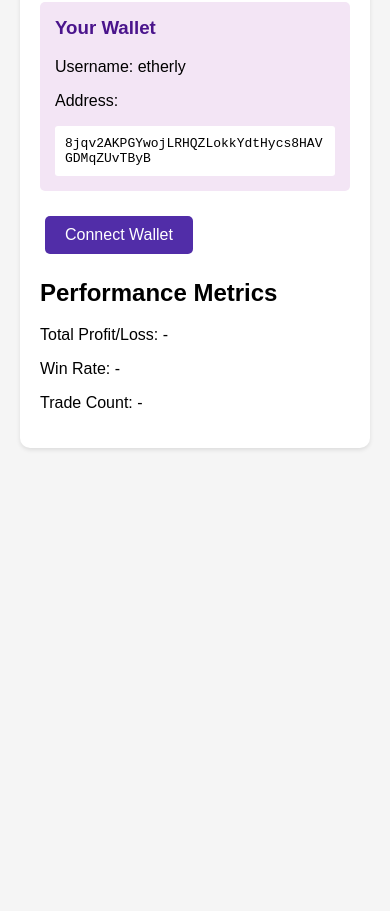
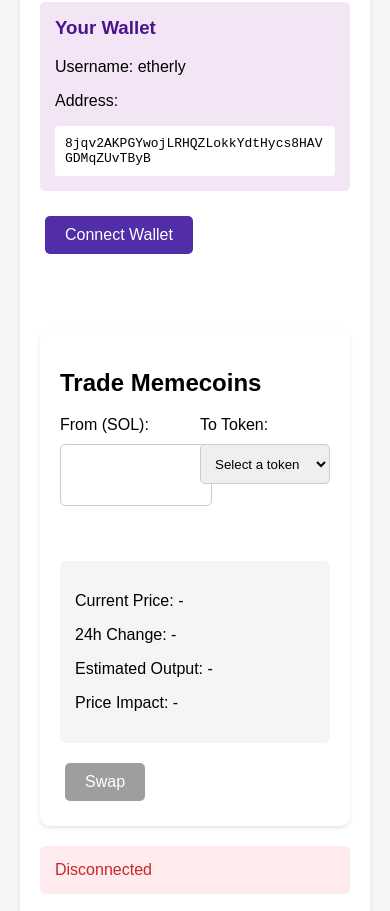
Before and after one commit to Etherlyweiner/CryptoBot, a website: page static/trading.html in a window 390 px wide. Shown: the part 155-1066 px from the top of the page. Before the commit the page ends 844 px from the top, so only its background shows below. Drawn offline with Linux system fonts and the light colour scheme.

Commit message:
fix: Improve accessibility and cross-browser compatibility
- Add proper meta tags and lang attribute to redirect.html
- Fix CSS compatibility issues and add vendor prefixes
- Remove inline styles from trading.html
- Add proper ARIA attributes for better accessibility
- Improve form and message handling
- Better responsive design and high contrast support

```diff
--- a/static/styles.css
+++ b/static/styles.css
@@ -1,398 +1,223 @@
-/* CSS Custom Properties */
+/* Global styles */
 :root {
     --primary-color: #4CAF50;
-    --danger-color: #f44336;
-    --background-color: #1a1a1a;
-    --text-color: #ffffff;
-    --border-color: #333333;
+    --secondary-color: #2196F3;
+    --error-color: #f44336;
     --success-color: #4CAF50;
-    --error-color: #f44336;
-    --card-background: white;
-    --border-radius: 8px;
-    --spacing: 20px;
-    --focus-outline: 3px solid #2196F3;
-    --bg-secondary: #f0f0f0;
-    --bg-input: #fff;
-    --text-primary: #333;
-    --bg-panel: #fff;
+    --warning-color: #ff9800;
+    --text-color: #333;
+    --background-color: #f5f5f5;
+    --panel-background: #ffffff;
+    --border-color: #ddd;
 }
 
-/* Reset and base styles */
+/* Base styles */
 * {
-    -webkit-box-sizing: border-box;
-    -moz-box-sizing: border-box;
     box-sizing: border-box;
     margin: 0;
     padding: 0;
 }
 
-/* Cross-browser compatibility */
-* {
-    -webkit-box-sizing: border-box;
-    box-sizing: border-box;
-    -moz-tab-size: 4;
-    tab-size: 4;
-}
-
-/* Base text adjustments */
 html {
+    font-size: 16px;
     -webkit-text-size-adjust: 100%;
-    text-size-adjust: 100%;
-    font-size: 16px;
-    line-height: 1.5;
-}
-
-/* Base styles */
-html {
-    /* Modern approach for text sizing */
-    font-size: 16px;
-    line-height: 1.5;
-
-    /* Use viewport units for responsive font sizing */
-    font-size: clamp(14px, calc(14px + 0.390625vw), 18px);
-
-    /* Tab size consistency */
-    -moz-tab-size: 4;
-    -o-tab-size: 4;
-    tab-size: 4;
-
-    -webkit-text-size-adjust: 100%;
-    -moz-text-size-adjust: 100%;
     text-size-adjust: 100%;
 }
 
-/* Ensure proper text sizing on different devices */
-@media screen and (max-width: 768px) {
-    html {
-        /* Responsive font size with clamp for better control */
-        font-size: clamp(13px, calc(13px + 0.390625vw), 16px);
-    }
+body {
+    font-family: -apple-system, BlinkMacSystemFont, "Segoe UI", Roboto, "Helvetica Neue", Arial, sans-serif;
+    line-height: 1.6;
+    color: var(--text-color);
+    background-color: var(--background-color);
+    margin: 0;
+    padding: 20px;
+    -webkit-font-smoothing: antialiased;
+    -moz-osx-font-smoothing: grayscale;
 }
 
-/* Prevent text size adjustment on orientation change */
-@media screen and (orientation: landscape) {
-    html {
-        text-size-adjust: 100%;
-    }
-}
-
-@media screen and (min-width: 1920px) {
-    html {
-        /* Cap the maximum font size */
-        font-size: 18px;
-    }
-}
-
-body {
-    font-family: Arial, sans-serif;
-    line-height: 1.5;
-    color: var(--text-color);
-    background-color: var(--background-color);
-    padding: var(--spacing);
-    min-height: 100vh;
-    -webkit-font-smoothing: antialiased;
-    -moz-osx-font-smoothing: grayscale;
-    text-rendering: optimizeLegibility;
-}
-
-/* Accessibility improvements */
-:focus {
-    outline: var(--focus-outline);
-    outline-offset: 2px;
-}
-
-:focus:not(:focus-visible) {
-    outline: none;
-}
-
-/* Skip to main content link */
-.skip-link {
-    position: absolute;
-    top: -40px;
-    left: 0;
-    background: var(--primary-color);
-    color: white;
-    padding: 8px;
-    z-index: 100;
-    -webkit-transition: top 0.2s;
-    -moz-transition: top 0.2s;
-    transition: top 0.2s;
-}
-
-.skip-link:focus {
-    top: 0;
-}
-
-/* Container */
-.container {
-    max-width: 1200px;
-    margin: 0 auto;
-    background-color: var(--card-background);
-    padding: var(--spacing);
-    border-radius: var(--border-radius);
-    -webkit-box-shadow: 0 2px 4px rgba(0,0,0,0.1);
-    box-shadow: 0 2px 4px rgba(0,0,0,0.1);
-}
-
-/* Header styles */
-header {
-    display: flex;
-    justify-content: space-between;
-    align-items: center;
-    margin-bottom: 20px;
-}
-
-h1 {
-    margin: 0;
-    font-size: 24px;
-}
-
-/* Button styles */
-button {
-    padding: 10px 20px;
-    border: none;
-    border-radius: 4px;
-    cursor: pointer;
-    font-size: 14px;
-    transition: background-color 0.3s;
-}
-
-button.primary-button {
-    background-color: var(--primary-color);
-    color: white;
-}
-
-button.danger-button {
-    background-color: var(--danger-color);
-    color: white;
-}
-
-button:disabled {
-    opacity: 0.5;
-    cursor: not-allowed;
-}
-
-/* Panel styles */
-.panel {
-    background-color: #242424;
+/* Trading panel */
+.trading-panel {
+    background: var(--panel-background);
     border-radius: 8px;
+    box-shadow: 0 2px 4px rgba(0, 0, 0, 0.1);
     padding: 20px;
     margin-bottom: 20px;
-    display: none;
-    opacity: 0;
-    -webkit-transform: translateY(-10px);
-    transform: translateY(-10px);
-    -webkit-transition: opacity 0.3s ease-out, transform 0.3s ease-out;
-    transition: opacity 0.3s ease-out, transform 0.3s ease-out;
-}
-
-.panel[aria-expanded="true"] {
-    display: block;
+    transition: transform 0.3s ease, opacity 0.3s ease;
     opacity: 1;
-    -webkit-transform: translateY(0);
     transform: translateY(0);
 }
 
-/* Settings section */
-.settings-section {
-    margin-bottom: 20px;
+.trading-panel.hidden {
+    opacity: 0;
+    transform: translateY(-20px);
+    pointer-events: none;
 }
 
-.settings-group {
+/* Form elements */
+.form-group {
     margin-bottom: 15px;
 }
 
 label {
     display: block;
     margin-bottom: 5px;
+    font-weight: 500;
 }
 
 input[type="number"],
+input[type="text"],
 select {
     width: 100%;
-    padding: 8px;
+    padding: 8px 12px;
     border: 1px solid var(--border-color);
     border-radius: 4px;
-    background-color: #333;
+    font-size: 1rem;
+    transition: border-color 0.3s ease;
+}
+
+input[type="number"]:focus,
+input[type="text"]:focus,
+select:focus {
+    outline: none;
+    border-color: var(--primary-color);
+    box-shadow: 0 0 0 2px rgba(76, 175, 80, 0.2);
+}
+
+/* Buttons */
+.btn {
+    display: inline-block;
+    padding: 10px 20px;
+    border: none;
+    border-radius: 4px;
+    font-size: 1rem;
+    font-weight: 500;
+    text-align: center;
+    cursor: pointer;
+    transition: background-color 0.3s ease, transform 0.1s ease;
+}
+
+.btn:disabled {
+    opacity: 0.6;
+    cursor: not-allowed;
+}
+
+.btn-primary {
+    background-color: var(--primary-color);
     color: white;
 }
 
-/* Status styles */
+.btn-primary:hover:not(:disabled) {
+    background-color: #43a047;
+    transform: translateY(-1px);
+}
+
+.btn-secondary {
+    background-color: var(--secondary-color);
+    color: white;
+}
+
+.btn-secondary:hover:not(:disabled) {
+    background-color: #1976d2;
+    transform: translateY(-1px);
+}
+
+/* Messages */
+.message {
+    padding: 12px 16px;
+    margin: 10px 0;
+    border-radius: 4px;
+    font-weight: 500;
+    opacity: 0;
+    transform: translateY(-10px);
+    transition: opacity 0.3s ease, transform 0.3s ease;
+}
+
+.message.visible {
+    opacity: 1;
+    transform: translateY(0);
+}
+
+.message.error {
+    background-color: var(--error-color);
+    color: white;
+}
+
+.message.success {
+    background-color: var(--success-color);
+    color: white;
+}
+
+.message.warning {
+    background-color: var(--warning-color);
+    color: white;
+}
+
+/* Status indicators */
 .status {
-    padding: 5px 10px;
-    border-radius: 4px;
     display: inline-block;
+    padding: 4px 8px;
+    border-radius: 12px;
+    font-size: 0.875rem;
+    font-weight: 500;
 }
 
 .status.connected {
     background-color: var(--success-color);
     color: white;
-    -webkit-backdrop-filter: blur(8px);
-    backdrop-filter: blur(8px);
 }
 
 .status.disconnected {
     background-color: var(--error-color);
     color: white;
-    -webkit-backdrop-filter: blur(8px);
-    backdrop-filter: blur(8px);
-}
-
-.status.trading {
-    background-color: var(--primary-color);
-}
-
-.status.idle {
-    background-color: #666;
-}
-
-/* Message styles */
-.error-message,
-.success-message {
-    padding: 10px;
-    border-radius: 4px;
-    margin-bottom: 10px;
-}
-
-.error-message {
-    background-color: var(--error-color);
-    color: white;
-}
-
-.success-message {
-    background-color: var(--success-color);
-    color: white;
-}
-
-/* Positions section */
-.positions-section {
-    margin-top: 20px;
-}
-
-.position {
-    display: grid;
-    grid-template-columns: repeat(5, 1fr);
-    gap: 10px;
-    padding: 10px;
-    border-bottom: 1px solid var(--border-color);
-}
-
-.position span {
-    display: inline-block;
-}
-
-/* Typography */
-h1, h2 {
-    color: var(--text-color);
-    margin-bottom: var(--spacing);
-}
-
-/* Status indicators */
-.status-wrapper {
-    display: -webkit-box;
-    display: flex;
-    -webkit-box-align: center;
-    align-items: center;
-    gap: 0.5rem;
-}
-
-.status {
-    padding: 0.25rem 0.5rem;
-    border-radius: 4px;
-    font-size: 0.875rem;
-    font-weight: 500;
-    -webkit-user-select: none;
-    user-select: none;
-}
-
-/* Trading panel */
-.trading-panel {
-    margin-top: var(--spacing);
-    display: none;
-    -webkit-animation: fadeIn 0.3s ease-in;
-    animation: fadeIn 0.3s ease-in;
-}
-
-/* Positions */
-.positions {
-    margin-top: var(--spacing);
-}
-
-.position-row {
-    display: -webkit-box;
-    display: -ms-flexbox;
-    display: flex;
-    -ms-flex-wrap: wrap;
-    flex-wrap: wrap;
-    gap: 10px;
-    padding: 10px;
-    border-bottom: 1px solid #eee;
-    -webkit-box-align: center;
-    -ms-flex-align: center;
-    align-items: center;
-}
-
-.position-row:hover {
-    background-color: #f9f9f9;
-}
-
-/* Status colors */
-.profit {
-    color: var(--success-color);
-    font-weight: 500;
-}
-
-.loss {
-    color: var(--error-color);
-    font-weight: 500;
-}
-
-.close-position {
-    background-color: var(--error-color);
-}
-
-.no-positions {
-    color: #666;
-    font-style: italic;
-    padding: 10px;
-}
-
-/* Error messages */
-.error-message {
-    color: var(--error-color);
-    background-color: #ffebee;
-    padding: 10px;
-    border-radius: 4px;
-    margin: 10px 0;
-    display: none;
 }
 
 /* Animations */
-@-webkit-keyframes fadeIn {
-    from { opacity: 0; }
-    to { opacity: 1; }
+@keyframes fadeIn {
+    from {
+        opacity: 0;
+        transform: translateY(-10px);
+    }
+    to {
+        opacity: 1;
+        transform: translateY(0);
+    }
 }
 
-@keyframes fadeIn {
-    from { opacity: 0; }
-    to { opacity: 1; }
+@keyframes fadeOut {
+    from {
+        opacity: 1;
+        transform: translateY(0);
+    }
+    to {
+        opacity: 0;
+        transform: translateY(-10px);
+    }
 }
 
 /* Responsive design */
 @media (max-width: 768px) {
-    .position-row {
-        -ms-grid-columns: 1fr 1fr;
-        grid-template-columns: repeat(2, 1fr);
-        gap: 5px;
-    }
-
-    .container {
+    body {
         padding: 10px;
     }
 
-    input[type="number"] {
+    .trading-panel {
+        padding: 15px;
+    }
+
+    .btn {
         width: 100%;
+        margin-bottom: 10px;
     }
+}
+
+/* Cross-browser compatibility */
+* {
+    -webkit-box-sizing: border-box;
+    -moz-box-sizing: border-box;
+    box-sizing: border-box;
+    -webkit-tap-highlight-color: transparent;
+    -webkit-font-smoothing: antialiased;
+    -moz-osx-font-smoothing: grayscale;
 }
 
 /* High contrast mode support */
--- a/static/trading.html
+++ b/static/trading.html
@@ -70,7 +70,6 @@
             border-radius: 3px;
         }
         .trading-panel {
-            display: none;
             margin-top: 20px;
             background: #fff;
             padding: 20px;
@@ -144,6 +143,37 @@
         .price-change.negative {
             color: #f44336;
         }
+        .form-group {
+            margin-bottom: 20px;
+        }
+        .form-group label {
+            display: block;
+            margin-bottom: 10px;
+        }
+        .form-group select, .form-group input[type="number"] {
+            width: 100%;
+            height: 40px;
+            margin-bottom: 20px;
+            padding: 10px;
+            border: 1px solid #ccc;
+            border-radius: 5px;
+        }
+        .form-group input[type="checkbox"] {
+            margin-right: 10px;
+        }
+        .message {
+            padding: 15px;
+            border-radius: 5px;
+            margin-bottom: 20px;
+        }
+        .message.error {
+            background: #ffebee;
+            color: #c62828;
+        }
+        .message.success {
+            background: #e8f5e9;
+            color: #2e7d32;
+        }
     </style>
 </head>
 <body>
@@ -158,19 +188,20 @@
         </div>
 
         <button onclick="connectWallet()">Connect Wallet</button>
-        <div id="status" class="status" style="display: none;"></div>
+        <div id="status" class="status" role="alert" aria-live="polite"></div>
 
-        <div id="tradingPanel" class="trading-panel">
-            <h2>Trade Memecoins</h2>
+        <div id="tradingPanel" class="trading-panel" role="region" aria-labelledby="trading-panel-title">
+            <h2 id="trading-panel-title">Trade Memecoins</h2>
 
             <div class="token-metrics">
-                <div>
-                    <label>From (SOL):</label>
-                    <input type="number" id="fromAmount" min="0.1" step="0.1" value="0.1">
+                <div class="form-group">
+                    <label for="fromAmount">From (SOL):</label>
+                    <input type="number" id="fromAmount" name="fromAmount" min="0.1" step="0.1" required>
                 </div>
-                <div>
-                    <label>To Token:</label>
-                    <select id="toToken">
+                <div class="form-group">
+                    <label for="toToken">To Token:</label>
+                    <select id="toToken" name="toToken" required>
+                        <option value="">Select a token</option>
                         <option value="BONK">BONK</option>
                         <option value="WIF">WIF (dogwifhat)</option>
                         <option value="MYRO">MYRO</option>
@@ -185,10 +216,10 @@
                 <p>Price Impact: <span id="priceImpact">-</span></p>
             </div>
 
-            <button onclick="executeSwap()" id="swapButton" disabled>Swap</button>
+            <button onclick="executeSwap()" id="swapButton" class="btn btn-primary" disabled>Swap</button>
         </div>
 
-        <div id="connection-status" class="status" style="display: none;"></div>
+        <div id="connection-status" class="status" role="alert" aria-live="polite"></div>
         <div id="trades-list"></div>
         <div id="performance-metrics">
             <h2>Performance Metrics</h2>
```
Also changed, not shown: static/redirect.html (+12 -7 lines).
